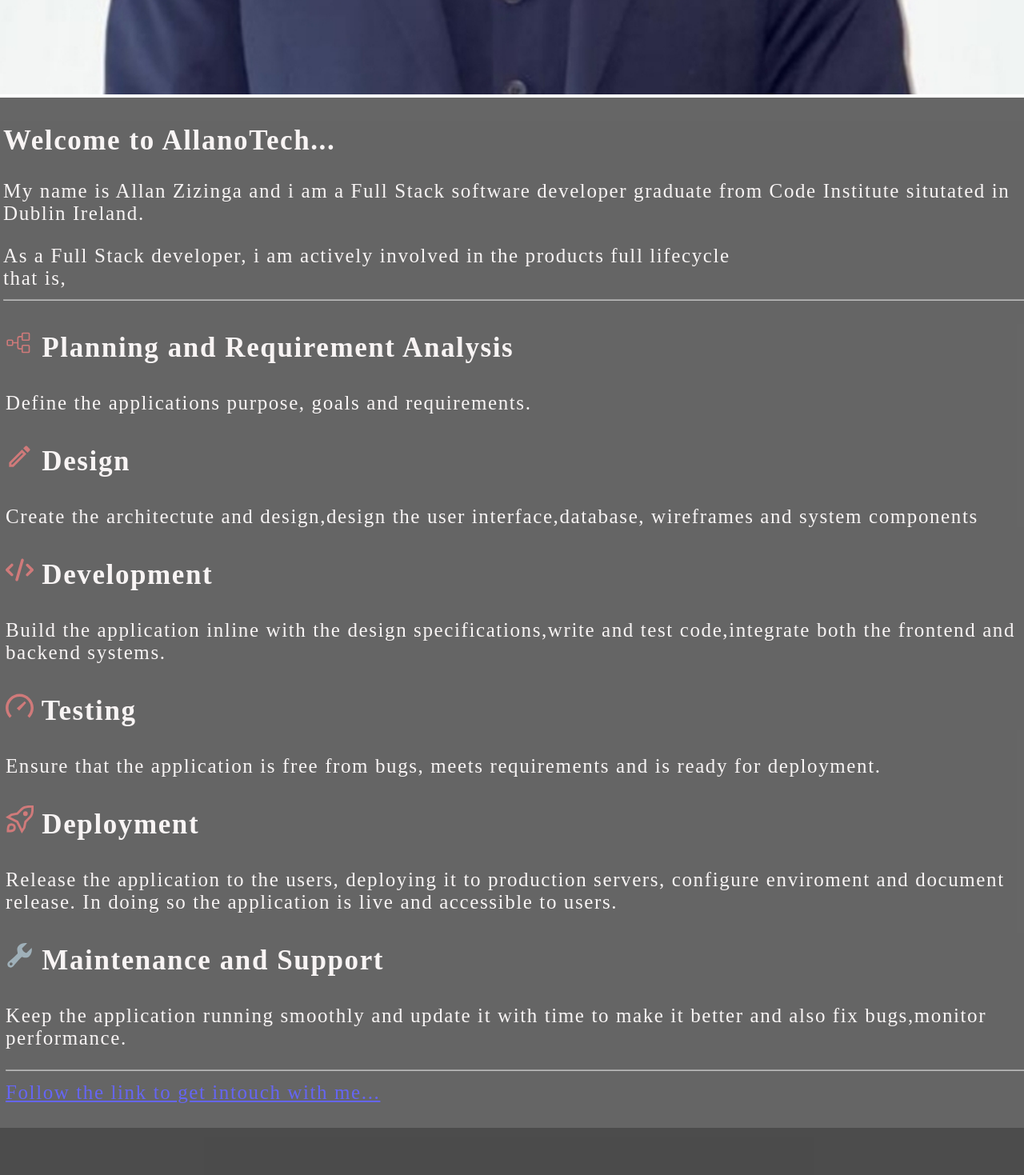
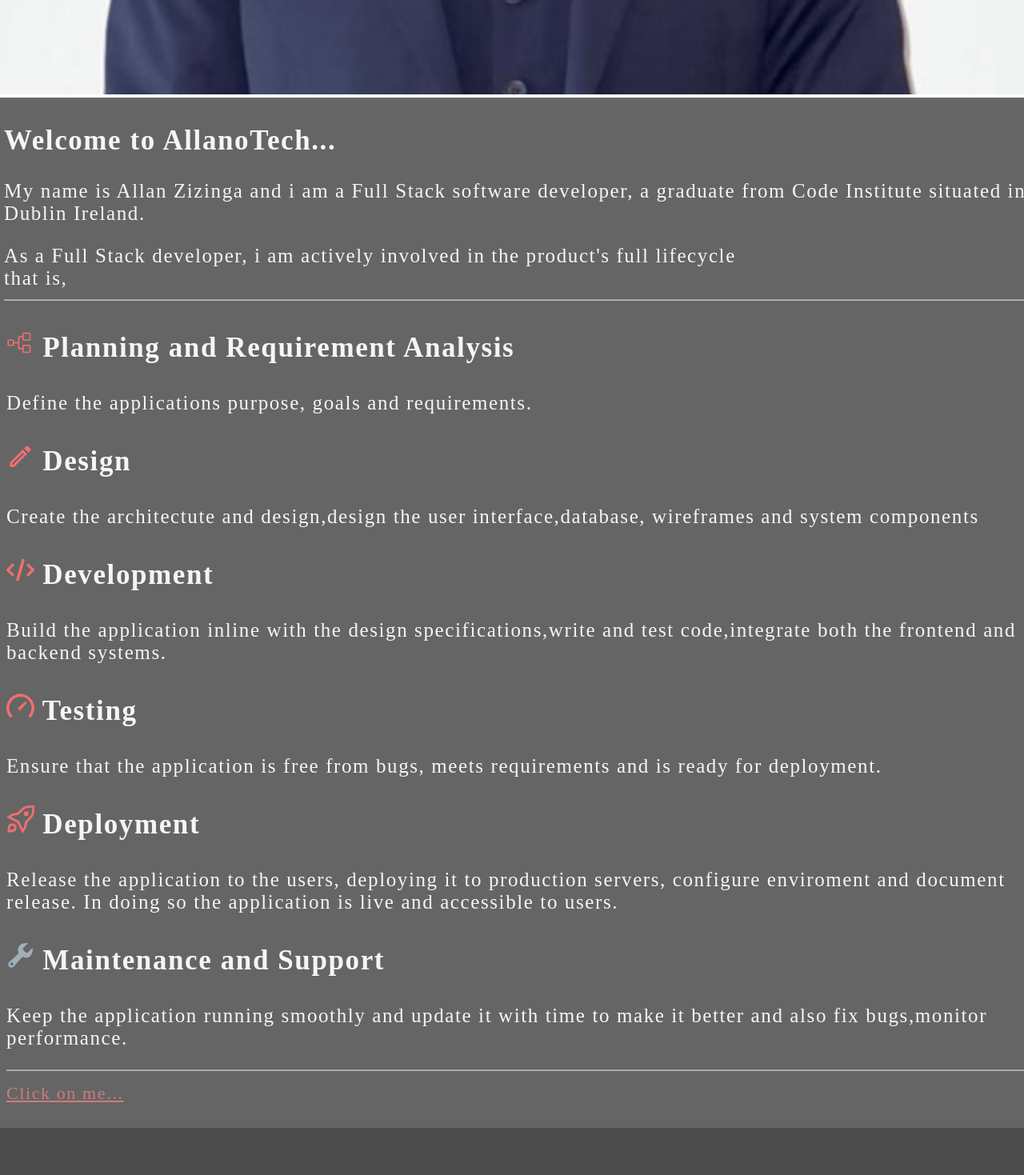
Before and after one commit to Allano256/my_webiste, a React (Vite) app: page / in a window 1280 px wide. Shown: the part 1120-2589 px from the top of the page at 80% size. Built offline with nearby package versions, Linux system fonts and the light colour scheme.

Commit message:
Added color to icons

```diff
--- a/src/Components/Footer.module.css
+++ b/src/Components/Footer.module.css
@@ -9,5 +9,6 @@
   .footer div {
     text-align: center;
     font-size: 20px;
+    width: 100%;
   }
 }
--- a/src/Components/MainContent.jsx
+++ b/src/Components/MainContent.jsx
@@ -13,9 +13,9 @@ function MainContent() {
         <div className={styles.roles}>
              <section>
              <h2>Welcome to  AllanoTech...</h2>
-            <p>My name is Allan Zizinga and i am a Full Stack software developer graduate from Code Institute situtated in Dublin Ireland.</p>
+            <p>My name is Allan Zizinga and i am a Full Stack software developer, a graduate from Code Institute situated in Dublin Ireland.</p>
 
-            <p>As a Full Stack developer, i am actively involved in the products full lifecycle <br/> that is,
+            <p>As a Full Stack developer, i am actively involved in the product's full lifecycle <br/> that is,
                 <hr />
                 <ul>
                     <li><h3> <PiTreeStructureLight /> Planning and Requirement Analysis</h3>
@@ -32,7 +32,7 @@ function MainContent() {
                     <li><h3><FcSupport /> Maintenance and Support</h3>
                     <p>Keep the application running smoothly and update it with time to make it better and also fix bugs,monitor performance.</p></li>
                  <hr />
-                    <NavLink to="/contact">Follow the link to get intouch with me...</NavLink>
+                    <NavLink style={{color: "firebrick", fontSize:22}} to="/contact">Click on me...</NavLink>
 
                 </ul>
             </p>
--- a/src/Components/MainContent.module.css
+++ b/src/Components/MainContent.module.css
@@ -17,7 +17,7 @@
 }
 
 .roles svg {
-  color: firebrick;
+  color: rgb(232, 15, 15);
 }
 
 .roles h2,
@@ -27,6 +27,12 @@ p {
 }
 
 @media screen and (min-width: 768px) {
+  .roles {
+    padding: 5px 5px;
+
+    width: 100%;
+    margin-left: auto;
+  }
   .roles h2,
   h3,
   p {
```
